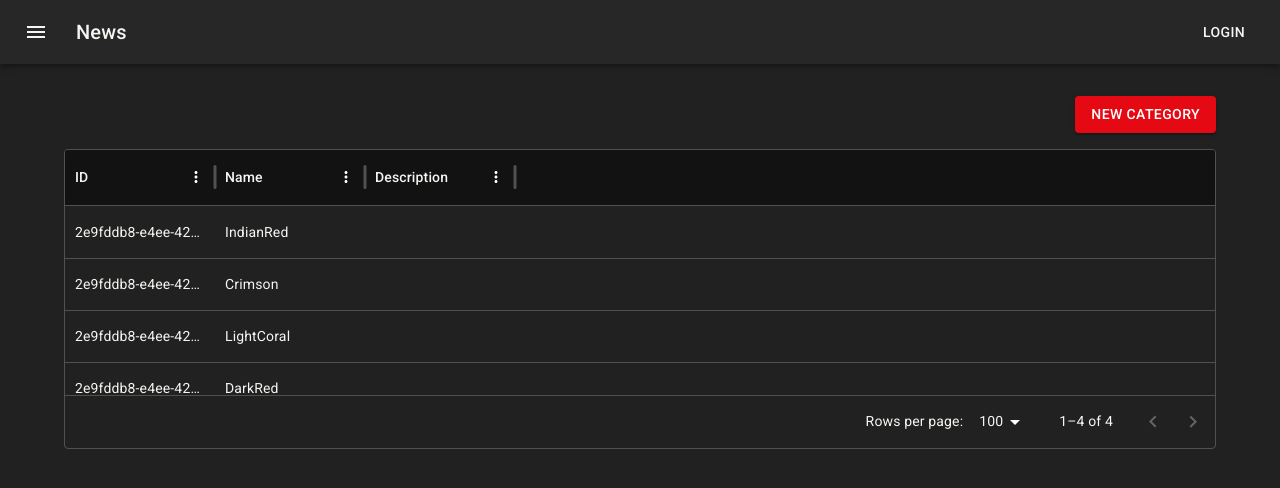
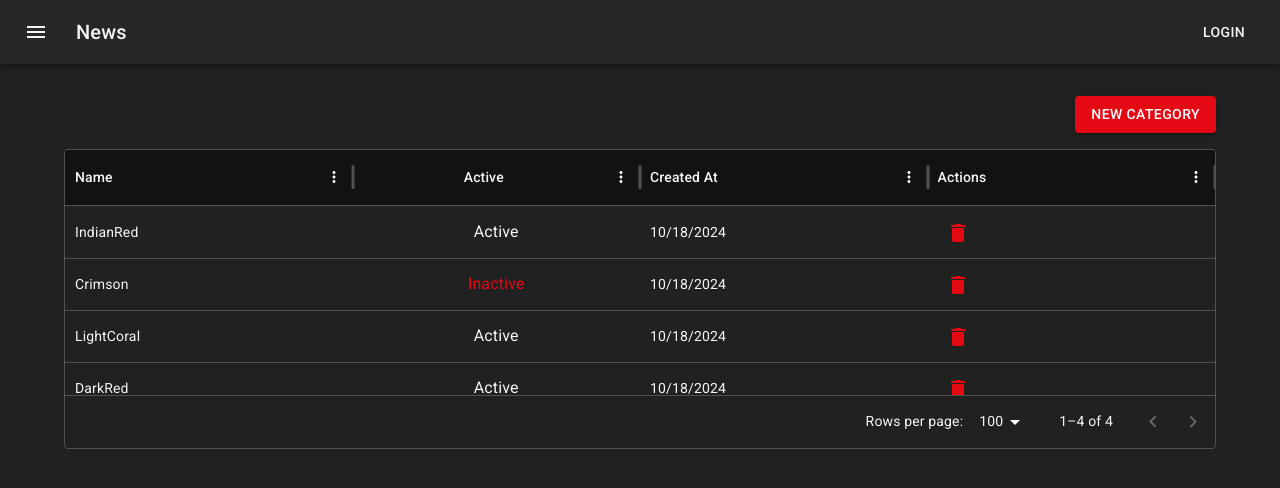
Before and after one commit to barricca/codeflix-admin, a React (Create React App) app: page / in a window 1280 px wide. Shown: the top 488 px of the page. Built offline with nearby package versions, Linux system fonts and the light colour scheme.

Commit message:
feat: :sparkles: customizando campos da Datagrid de categoria

```diff
--- a/src/features/categories/ListCategory.tsx
+++ b/src/features/categories/ListCategory.tsx
@@ -1,8 +1,14 @@
-import { Box, Button } from "@mui/material";
-import { DataGrid, GridColDef, GridRowsProp } from "@mui/x-data-grid";
+import { Box, Button, IconButton, Typography } from "@mui/material";
+import {
+  DataGrid,
+  GridColDef,
+  GridRenderCellParams,
+  GridRowsProp,
+} from "@mui/x-data-grid";
 import { Link } from "react-router-dom";
 import { useAppSelector } from "../../app/hooks";
 import { selectCategories } from "./categorySlice";
+import DeleteIcon from "@mui/icons-material/Delete";
 
 export const CategoryList = () => {
   const categories = useAppSelector(selectCategories);
@@ -11,13 +17,47 @@
     id: category.id,
     name: category.name,
     description: category.description,
+    isActive: category.is_active,
+    createdAt: new Date(category.created_at).toLocaleDateString(),
   }));
 
   const columns: GridColDef[] = [
-    { field: "id", headerName: "ID", width: 150 },
-    { field: "name", headerName: "Name", width: 150 },
-    { field: "description", headerName: "Description", width: 150 },
+    { field: "name", headerName: "Name", flex: 1 },
+    {
+      field: "isActive",
+      headerName: "Active",
+      flex: 1,
+      type: "boolean",
+      renderCell: renderIsActiveCell,
+    },
+    { field: "createdAt", headerName: "Created At", flex: 1 },
+    {
+      field: "id",
+      headerName: "Actions",
+      flex: 1,
+      renderCell: renderActionsCell,
+    },
   ];
+
+  function renderActionsCell(params: GridRenderCellParams) {
+    return (
+      <IconButton
+        color="secondary"
+        onClick={() => console.log("clicked")}
+        aria-label="delete"
+      >
+        <DeleteIcon></DeleteIcon>
+      </IconButton>
+    );
+  }
+
+  function renderIsActiveCell(rowData: GridRenderCellParams) {
+    return (
+      <Typography color={rowData.value ? "primary" : "secondary"}>
+        {rowData.value ? "Active" : "Inactive"}
+      </Typography>
+    );
+  }
 
   return (
     <Box maxWidth="lg" sx={{ mt: 4, mb: 4 }}>
--- a/src/features/categories/categorySlice.ts
+++ b/src/features/categories/categorySlice.ts
@@ -14,7 +14,7 @@
 const category: Category = {
   id: "2e9fddb8-e4ee-429a-99ad-b5c8630d76c0",
   name: "IndianRed",
-  description: null,
+  description: "Lorem ipsum dolor sit amet, consectetur adipiscing elit.",
   is_active: true,
   deleted_at: null,
   created_at: "2024-10-18T02:46:45+0000",
@@ -27,6 +27,7 @@
     ...category,
     id: "2e9fddb8-e4ee-429a-99ad-b5c8630d76c1",
     name: "Crimson",
+    is_active: false,
   },
   {
     ...category,
```
Also changed, not shown: 1 other file (tests, documents, lock files or other folders).
